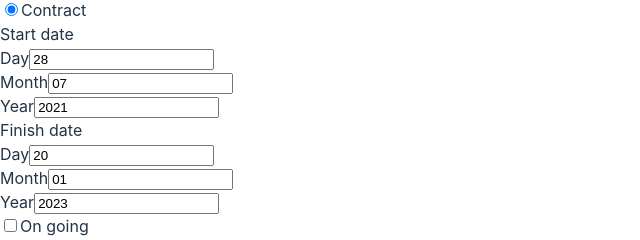
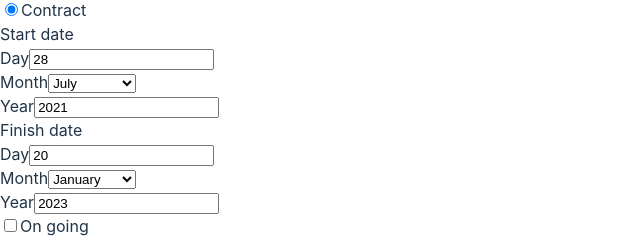
Before and after one commit to gulama2008/employee-creator, a React (Vite) app: page /employees/1 in a window 1280 px wide. Shown: the part 408-648 px from the top of the page, without its empty margins (0-640 px from the left). Built offline with nearby package versions, Linux system fonts and the light colour scheme.

Commit message:
creates select component and changes in personal details form

```diff
--- a/src/components/Form/Select/Select.tsx
+++ b/src/components/Form/Select/Select.tsx
@@ -0,0 +1,32 @@
+export interface SelectProps {
+  label: string;
+  name: string;
+  values: string[];
+  text: string[];
+  id: string;
+  register: any;
+  errors: any;
+}
+const Select = ({
+  label,
+  name,
+  values,
+  text,
+  id,
+  register,
+  errors,
+}: SelectProps) => {
+  return (
+    <div>
+      <label htmlFor={name}>{label}</label>
+      <select id={id} {...register(name)}>
+        {values.map((value, index) => {
+          return <option value={value}>{text[index]}</option>;
+        })}
+      </select>
+      {errors.name && <p>{errors.name.message}</p>}
+    </div>
+  );
+};
+
+export default Select;
--- /dev/null
+++ b/src/data/months-text.json
@@ -0,0 +1,14 @@
+[
+    "January",
+    "February",
+    "March",
+    "April",
+    "May",
+    "June",
+    "July",
+    "August",
+    "September",
+    "October",
+    "November",
+    "December"
+]
--- /dev/null
+++ b/src/data/months.json
@@ -0,0 +1,14 @@
+[
+    "01",
+    "02",
+    "03",
+    "04",
+    "05",
+    "06",
+    "07",
+    "08",
+    "09",
+    "10",
+    "11",
+    "12"
+]
--- a/src/pages/EmployeePage/EmployeePage.tsx
+++ b/src/pages/EmployeePage/EmployeePage.tsx
@@ -5,6 +5,9 @@ import { EmployeeInfo } from "../../App";
 import { useForm } from "react-hook-form";
 import InputText from "../../components/Form/InputText/InputText";
 import RadioAndCheckBox from "../../components/Form/RadioAndCheckBox/RadioAndCheckBox";
+import Select from "../../components/Form/Select/Select";
+import months from "../../data/months.json";
+import monthsText from '../../data/months-text.json'
 export interface FormData {
   firstName: string;
   middleName: string;
@@ -158,9 +161,11 @@ const EmployeePage = () => {
           register={register}
           errors={errors}
         />
-        <InputText
+        <Select
+          label="Month"
           name="startDate.month"
-          label="Month"
+          values={months}
+          text={monthsText}
           id="startMonth"
           register={register}
           errors={errors}
@@ -182,9 +187,11 @@ const EmployeePage = () => {
           register={register}
           errors={errors}
         />
-        <InputText
+        <Select
+          label="Month"
           name="finishDate.month"
-          label="Month"
+          values={months}
+          text={monthsText}
           id="finishMonth"
           register={register}
           errors={errors}
```
